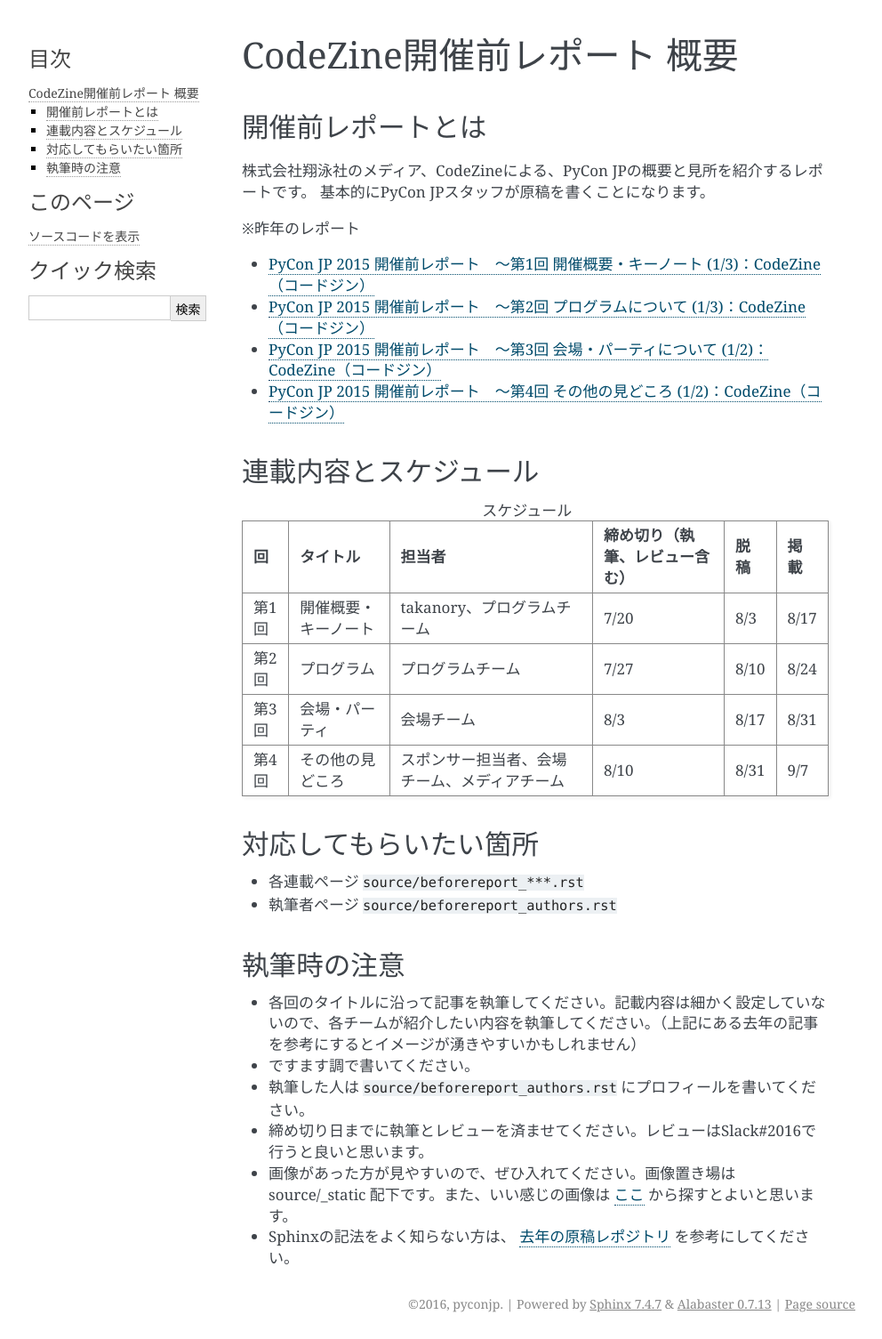
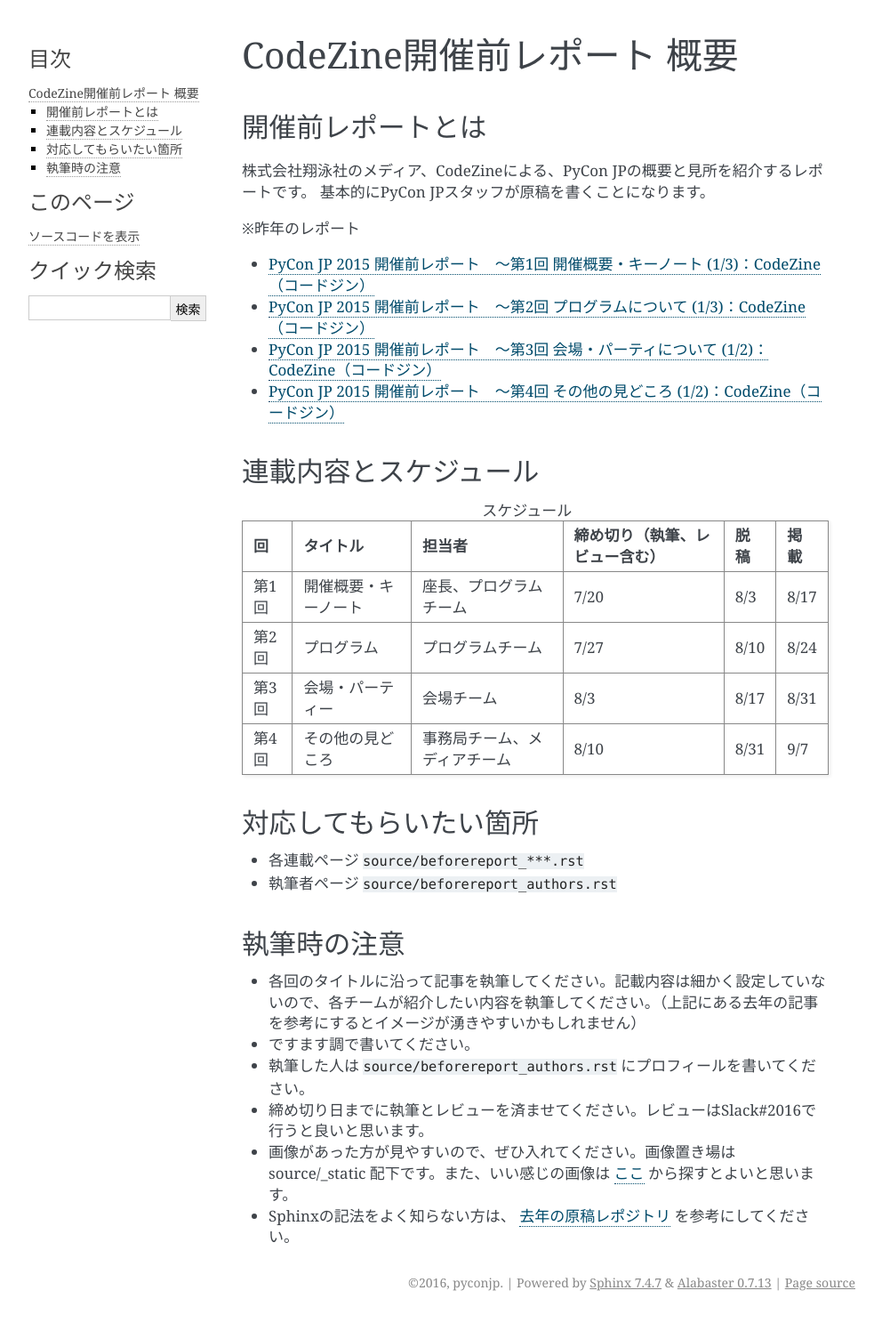
Before and after one commit to pyconjp/shoeisha2016, a Sphinx documentation site: the page built from source/beforereport_summary.rst, in a window 1280 px wide. Shown: the whole page at 89% size, without its empty margins (148-1140 px from the left). Built offline with Sphinx 7.4.7, drawn with Linux system fonts in a browser that asks for light colours; after the commit the page ends 1481 px from its top, so only the background shows below that.

```diff
--- a/source/beforereport_summary.rst
+++ b/source/beforereport_summary.rst
@@ -29,7 +29,7 @@ CodeZine開催前レポート 概要
      - 掲載
    * - 第1回
      - 開催概要・キーノート
-     - takanory、プログラムチーム
+     - 座長、プログラムチーム
      - 7/20
      - 8/3
      - 8/17
@@ -40,14 +40,14 @@ CodeZine開催前レポート 概要
      - 8/10
      - 8/24
    * - 第3回
-     - 会場・パーティ
+     - 会場・パーティー
      - 会場チーム
      - 8/3
      - 8/17
      - 8/31
    * - 第4回
      - その他の見どころ
-     - スポンサー担当者、会場チーム、メディアチーム
+     - 事務局チーム、メディアチーム
      - 8/10
      - 8/31
      - 9/7
```
